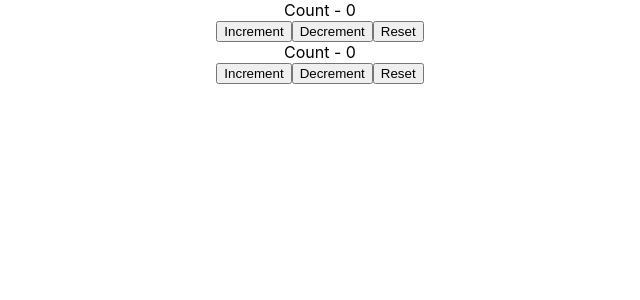
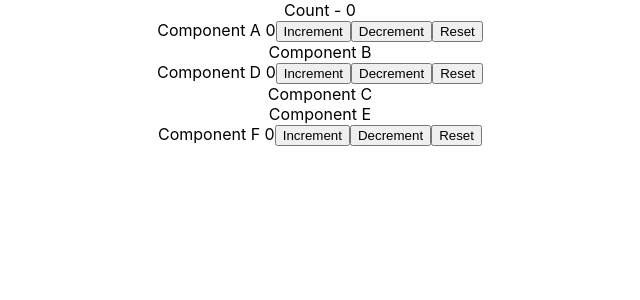
Before and after one commit to edwinisnow/react-hooks, a React (Create React App) app in the folder react-hooks/: page / in a window 1280 px wide. Shown: the top 300 px of the page, without its empty margins (320-960 px from the left). Built offline with nearby package versions, Linux system fonts and the light colour scheme.

Commit message:
useReducer with useContext

```diff
--- a/react-hooks/src/App.js
+++ b/react-hooks/src/App.js
@@ -1,4 +1,4 @@
-import React from 'react';
+import React, { useReducer } from 'react';
 import logo from './logo.svg';
 import './App.css';
 import ClassCounter from './components/ClassCounter';
@@ -18,31 +18,36 @@ import CounterOne from './components/CounterOne';
 import ComponentA from './components/ComponentA';
 import CounterTwo from './components/CounterTwo';
 import CounterThree from './components/CounterThree';
+import ComponentA1 from './components/ComponentA1';
+import ComponentB1 from './components/ComponentB1';
+import ComponentC1 from './components/ComponentC1';
 
 export const UserContext = React.createContext();
+export const CountContext = React.createContext()
+const initialState = 0;
+const reducer = (state, action) => {
+  switch (action) {
+    case 'increment':
+      return state + 1;
+    case 'decrement':
+      return state - 1;
+    case 'reset':
+      return initialState;
+    default:
+      return state;
+  }
+}
 
 function App() {
+  const [count, dispatch] = useReducer(reducer, initialState)
   return (
     <div className="App">
-      {/* <UserContext.Provider value={'John'}>
-        <ComponentA />
-      </UserContext.Provider> */}
-      <CounterThree />
-      {/* <CounterTwo /> */}
-      {/* <CounterOne /> */}
-      {/* <DataFetching /> */}
-      {/* <IntervalHookCounter />
-      <IntervalClassCounter /> */}
-      {/* <MouseContainer /> */}
-      {/* <HookMouse /> */}
-      {/* <ClassMouse /> */}
-      {/* <HookCounterOne /> */}
-      {/* <ClassCounterOne /> */}
-      {/* <HookCounterFour /> */}
-      {/* <HookCounterThree /> */}
-      {/* <HookCounterTwo /> */}
-      {/* <HookCounter /> */}
-      {/* <ClassCounter /> */}
+      <CountContext.Provider value={{ countState: count, countDispatch: dispatch }}>
+        Count - {count}
+        <ComponentA1 />
+        <ComponentB1 />
+        <ComponentC1 />
+      </CountContext.Provider>
     </div >
   );
 }
--- /dev/null
+++ b/react-hooks/src/components/ComponentA1.js
@@ -0,0 +1,17 @@
+import React, { useContext } from 'react'
+import { CountContext } from '../App';
+
+function ComponentA1() {
+    const countContext = useContext(CountContext)
+    return (
+        <div>
+            Component A {countContext.countState}
+            <button onClick={() => countContext.countDispatch('increment')}>Increment</button>
+            <button onClick={() => countContext.countDispatch('decrement')}>Decrement</button>
+            <button onClick={() => countContext.countDispatch('reset')}>Reset</button>
+
+        </div>
+    )
+}
+
+export default ComponentA1
--- /dev/null
+++ b/react-hooks/src/components/ComponentB1.js
@@ -0,0 +1,13 @@
+import React from 'react'
+import ComponentD1 from './ComponentD1';
+
+function ComponentB1() {
+    return (
+        <div>
+            Component B
+            <ComponentD1 />
+        </div>
+    )
+}
+
+export default ComponentB1
--- /dev/null
+++ b/react-hooks/src/components/ComponentC1.js
@@ -0,0 +1,13 @@
+import React from 'react'
+import ComponentE1 from './ComponentE1';
+
+function ComponentC1() {
+    return (
+        <div>
+            Component C
+            <ComponentE1 />
+        </div>
+    )
+}
+
+export default ComponentC1
--- /dev/null
+++ b/react-hooks/src/components/ComponentD1.js
@@ -0,0 +1,17 @@
+import React, { useContext } from 'react'
+import { CountContext } from '../App';
+
+function ComponentD1() {
+    const countContext = useContext(CountContext)
+    return (
+        <div>
+            Component D {countContext.countState}
+            <button onClick={() => countContext.countDispatch('increment')}>Increment</button>
+            <button onClick={() => countContext.countDispatch('decrement')}>Decrement</button>
+            <button onClick={() => countContext.countDispatch('reset')}>Reset</button>
+
+        </div>
+    )
+}
+
+export default ComponentD1
--- /dev/null
+++ b/react-hooks/src/components/ComponentE1.js
@@ -0,0 +1,13 @@
+import React from 'react'
+import ComponentF1 from './ComponentF1';
+
+function ComponentE1() {
+    return (
+        <div>
+            Component E
+            <ComponentF1 />
+        </div>
+    )
+}
+
+export default ComponentE1
--- /dev/null
+++ b/react-hooks/src/components/ComponentF1.js
@@ -0,0 +1,16 @@
+import React, { useContext } from 'react'
+import { CountContext } from '../App';
+
+function ComponentF1() {
+    const countContext = useContext(CountContext)
+    return (
+        <div>
+            Component F {countContext.countState}
+            <button onClick={() => countContext.countDispatch('increment')}>Increment</button>
+            <button onClick={() => countContext.countDispatch('decrement')}>Decrement</button>
+            <button onClick={() => countContext.countDispatch('reset')}>Reset</button>
+        </div>
+    )
+}
+
+export default ComponentF1
```
Also changed, not shown: 1 other file (tests, documents, lock files or other folders).
